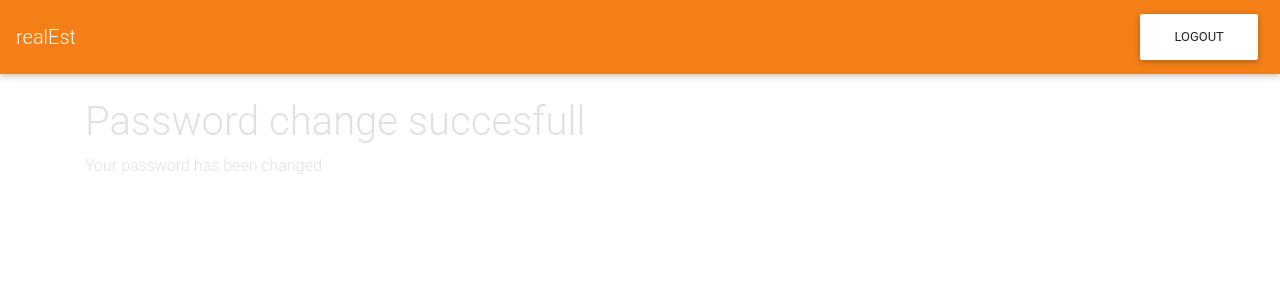
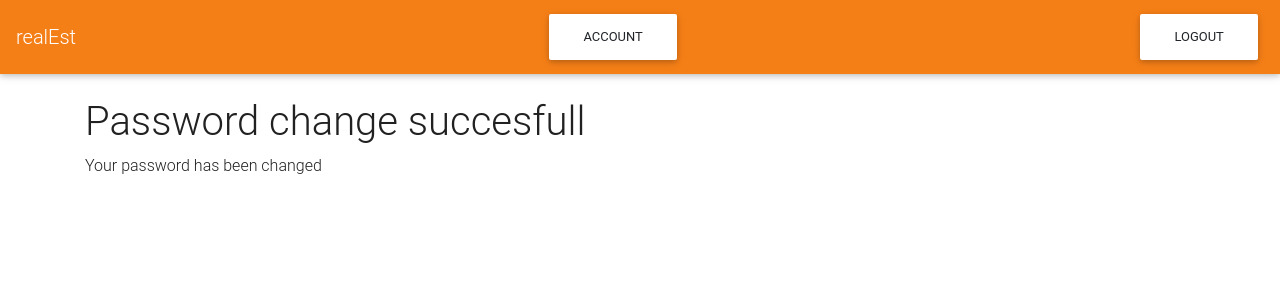
Before and after one commit to cmkishores/real_estate_website, a Django app: a page that uses templates/base.html in a window 1280 px wide. Shown: the top 300 px of the page. Run offline with Django 3.2, Linux system fonts and the light colour scheme; a user stored in the database is signed in; some libraries are stand-ins or nearby versions.

Commit message:
Add an account page for logged in users to see their account and make changes / add review for seller type accounts

```diff
--- a/realestate/urls.py
+++ b/realestate/urls.py
@@ -17,6 +17,7 @@ from django.contrib import admin
 from django.conf import settings
 from django.urls import path,include
 from django.conf.urls.static import static
+from django.views.generic import TemplateView
 
 urlpatterns = [
     path('admin/', admin.site.urls),
@@ -24,4 +25,5 @@ urlpatterns = [
     path('users/',include('django.contrib.auth.urls')),
     path('', include('articles.urls')),
     path('accounts/', include('allauth.urls')),
+    path('/profile',TemplateView.as_view(template_name='account.html'),name='profile'),
 ] + static(settings.MEDIA_URL, document_root=settings.MEDIA_ROOT)
--- a/templates/base.html
+++ b/templates/base.html
@@ -31,8 +31,11 @@
 
   <a class="navbar-link btn yellow darken-2" href="{% url 'signup' %}">SignUp!</a>
 
+
+
   {% else %}
-  <a class="navbar-link btn white" href="{% url 'logout' %}"> Logout</a>
+  <a class="btn white " href="{% url 'profile' %}">Account</a>
+ <a class="navbar-link btn white" href="{% url 'logout' %}"> Logout</a>
 
   {% endif %}
 
--- a/templates/index.html
+++ b/templates/index.html
@@ -8,10 +8,7 @@
 <h1>Welcome to realEst</h1>
 
 <p class="text-muted" > We do not own any responsibility over the advertisements posted over thi platform. All the communication carried over here shall be on the sole responsibility of the end user </p>
-{% if request.user.is_authenticated %}
 
-
-{% endif %}
 <ul class="list-inline" >
 	      {% for element in articlelist reversed %}
             <a class = "card-link text-danger text-danger " href="{% url 'article' element.id %}">
--- a/templates/registration/password_change_done.html
+++ b/templates/registration/password_change_done.html
@@ -5,7 +5,7 @@
 
 {% block body %}
 
-<h1 class="text-light"> Password change succesfull </h1>
-<p class="text-light">Your password has been changed </p>
+<h1 class="text-dark"> Password change succesfull </h1>
+<p class="text-dark">Your password has been changed </p>
 
 {% endblock body %}
```
Also changed, not shown: templates/account.html (added, +24 -0 lines), db.sqlite3, media/images/index_kFF0zvv.jpeg (added), templates/editarticle.html (added).
